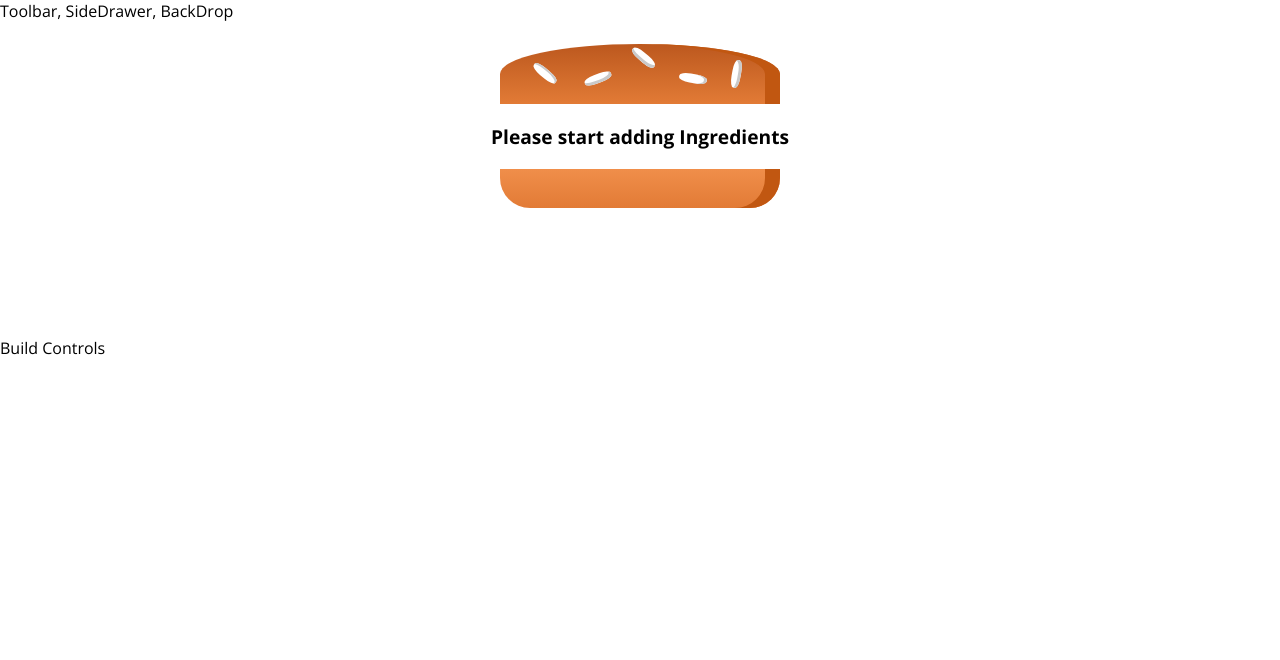
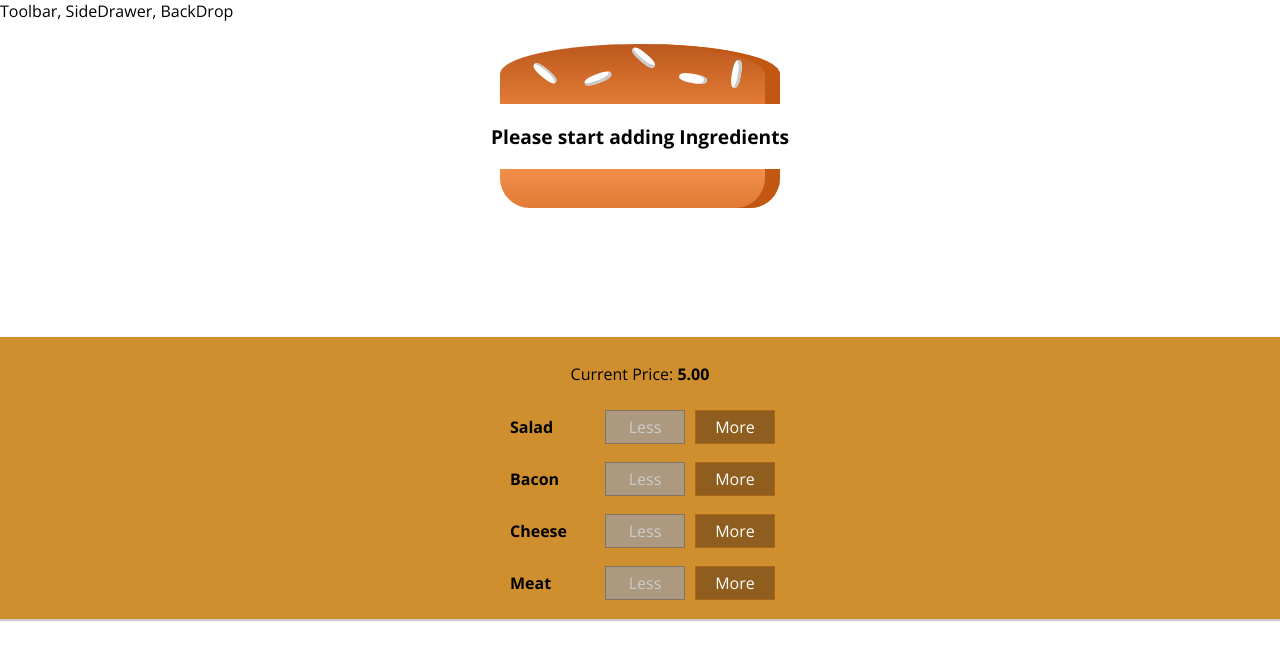
Before and after one commit to dramalcolm/react-burger-builder-app, a React app: page / in a window 1280 px wide. Shown: the top 660 px of the page. Built offline with nearby package versions, Linux system fonts and the light colour scheme.

Commit message:
Adding burger controls

```diff
--- /dev/null
+++ b/src/components/burger/buildControls/buildControl/buildControl.css
@@ -0,0 +1,56 @@
+.BuildControl {
+    display: flex;
+    justify-content: space-between;
+    align-items: center;
+    margin: 5px 0;
+}
+
+.BuildControl button {
+    display: block;
+    font: inherit;
+    padding: 5px;
+    margin: 0 5px;
+    width: 80px;
+    border: 1px solid #AA6817;
+    cursor: pointer;
+    outline: none;
+}
+
+.BuildControl button:disabled {
+    background-color: #AC9980;
+    border: 1px solid #7E7365;
+    color: #ccc;
+    cursor: default;
+}
+
+.BuildControl button:hover:disabled {
+    background-color: #AC9980;
+    color: #ccc;
+    cursor: not-allowed;
+}
+
+.Label {
+    padding: 10px;
+    font-weight: bold;
+    width: 80px;
+}
+
+.BuildControl .Less {
+    background-color: #D39952;
+    color: white;
+}
+
+.BuildControl .More {
+    background-color: #8F5E1E;
+    color: white;
+}
+
+.BuildControl .Less:hover, .BuildControl .Less:active {
+    background-color: #DAA972;
+    color: white;
+}
+
+.BuildControl .More:hover,.BuildControl .More:active {
+    background-color: #99703F;
+    color: white;
+}
--- /dev/null
+++ b/src/components/burger/buildControls/buildControl/buildControl.js
@@ -0,0 +1,13 @@
+import React from 'react';
+import classes from './buildControl.css';
+
+const buildControl = (props) =>{
+    return(
+        <div className={classes.BuildControl}>
+            <div className={classes.Label}>{props.label}</div>
+            <button className={classes.Less} onClick={props.remove} disabled={props.disabled}>Less</button>
+            <button className={classes.More} onClick={props.added}>More</button>
+        </div>
+    );
+}
+export default buildControl;
--- /dev/null
+++ b/src/components/burger/buildControls/buildControls.css
@@ -0,0 +1,10 @@
+.buildControls{
+    width: 100%;
+    background-color: #cf8f2e;
+    display: flex;
+    flex-flow: column;
+    align-items: center;
+    box-shadow: 0 2px 1px #ccc;
+    margin: auto;
+    padding: 10px 0;
+}
--- /dev/null
+++ b/src/components/burger/buildControls/buildControls.js
@@ -0,0 +1,28 @@
+import React from 'react';
+import classes from './buildControls.css';
+import BuildControls from './buildControl/buildControl'
+
+const controls = [
+    {label: 'Salad', type: 'salad'},
+    {label: 'Bacon', type: 'bacon'},
+    {label: 'Cheese', type: 'cheese'},
+    {label: 'Meat', type: 'meat'},
+];
+
+const buildControls = (props) =>{
+    return(
+        <div className={classes.buildControls}>
+            <p>Current Price: <strong>{props.price.toFixed(2)}</strong></p>
+            {controls.map(ctl => (
+                <BuildControls
+                    key={ctl.label}
+                    label={ctl.label}
+                    added={()=>props.ingredientAdd(ctl.type)}
+                    remove={()=>props.ingredientRemove(ctl.type)}
+                    disabled={props.disabled[ctl.type]}/>
+            ))}
+
+        </div>
+    );
+}
+export default buildControls;
--- a/src/containers/BurgerBuilder/BurgerBuilder.js
+++ b/src/containers/BurgerBuilder/BurgerBuilder.js
@@ -1,6 +1,15 @@
 import React,{Component} from 'react';
 import Aux from '../../hoc/Aux';
 import Burger from '../../components/burger/burger';
+import BuildControls from '../../components/burger/buildControls/buildControls'
+
+const INGREDIENT_PRICES = {
+    salad: 0.5,
+    cheese: 1.0,
+    meat: 1.5,
+    bacon: 1.0,
+}
+
 
 class BurgerBuilder extends Component{
     state = {
@@ -9,15 +18,62 @@ class BurgerBuilder extends Component{
             bacon: 0,
             cheese: 0,
             meat: 0,
+        },
+        totalPrice: 5,
+    }
+
+    addIngredientHandler=(type)=>{
+        const oldCount = this.state.ingredients[type];
+        const updateCount = oldCount + 1;
+        const updatedIngredients = {
+            ...this.state.ingredients
+        };
+        updatedIngredients[type] = updateCount;
+
+        const priceAddition = INGREDIENT_PRICES[type];
+        const oldPrice = this.state.totalPrice;
+        const newPrice = oldPrice + priceAddition;
+
+        this.setState({totalPrice: newPrice,ingredients:updatedIngredients});
+    }
+
+    removeIngredientHandler=(type)=>{
+        const oldCount = this.state.ingredients[type];
+        if(oldCount <= 0){
+            return;
         }
+        const updateCount = oldCount - 1;
+        const updatedIngredients = {
+            ...this.state.ingredients
+        };
+        updatedIngredients[type] = updateCount;
+
+        const priceDeduction = INGREDIENT_PRICES[type];
+        const oldPrice = this.state.totalPrice;
+        const newPrice = oldPrice - priceDeduction;
+
+        this.setState({totalPrice: newPrice,ingredients:updatedIngredients});
     }
 
 
     render(){
+
+        const disabledInfo = {
+            ...this.state.ingredients
+        };
+
+        for(let key in disabledInfo){
+            disabledInfo[key] = disabledInfo[key] <= 0;
+        }
+
         return(
             <Aux>
                 <Burger ingredients={this.state.ingredients}/>
-                <div>Build Controls</div>
+                <BuildControls
+                    price={this.state.totalPrice}
+                    ingredientAdd={this.addIngredientHandler}
+                    ingredientRemove={this.removeIngredientHandler}
+                    disabled={disabledInfo}/>
             </Aux>
         );
     }
```
